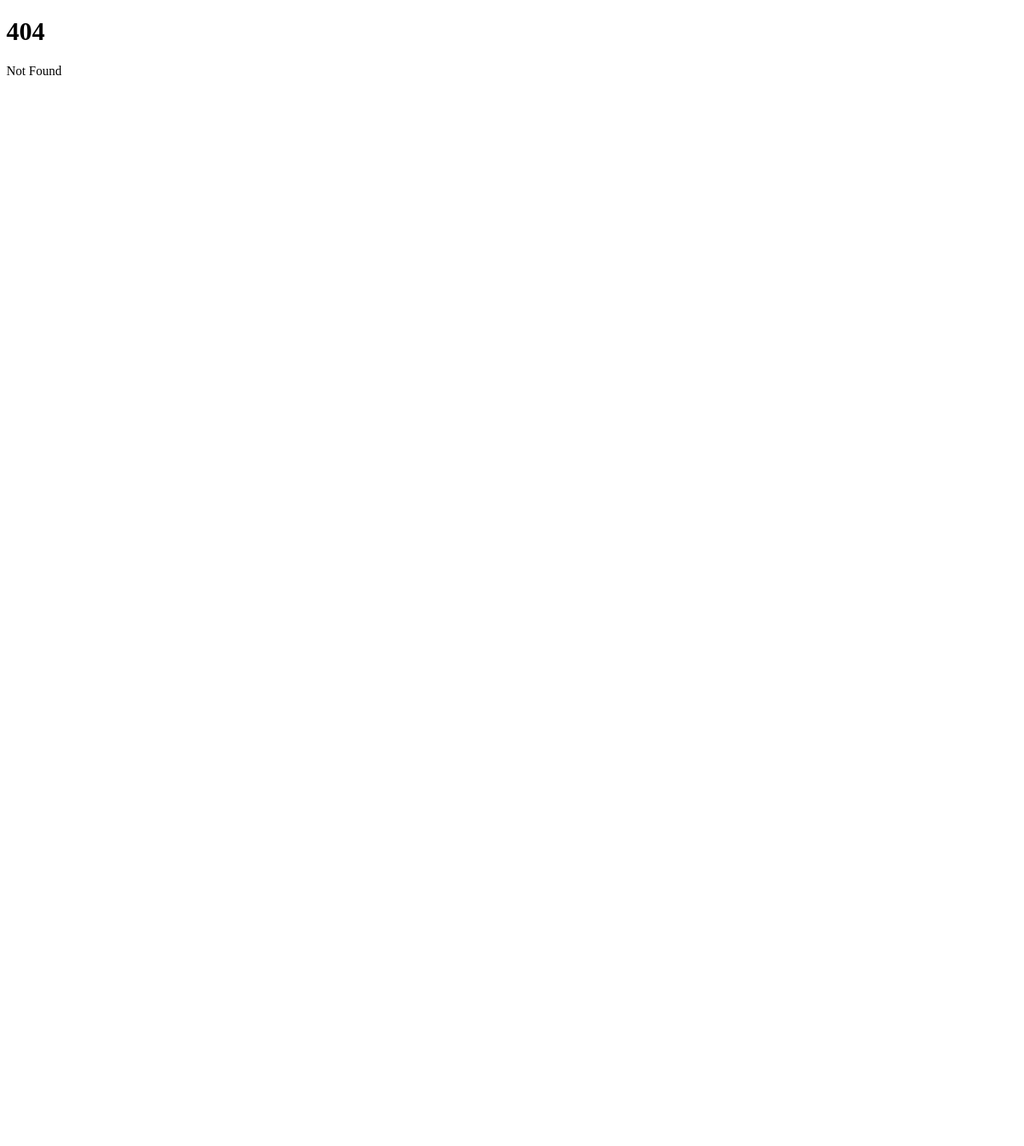
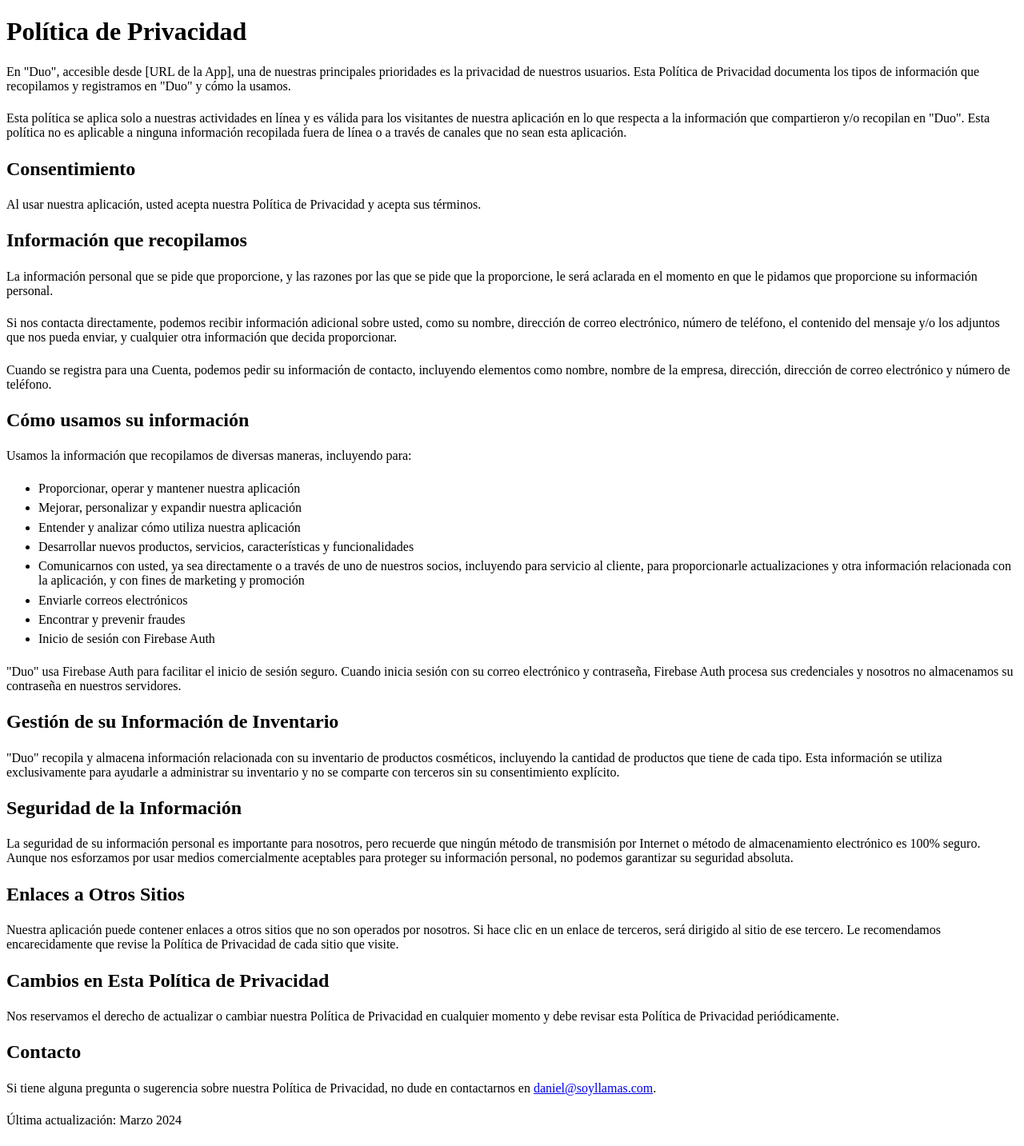
Before and after one commit to soyllamas/soyllamas.com, a SvelteKit app: page /duo/privacy-policy in a window 1280 px wide. Before the commit this address had no page. Shown: the whole page at 80% size. Before the commit the page ends 800 px from the top, so only its background shows below. Built offline with nearby package versions, Linux system fonts and the light colour scheme.

Commit message:
feat: add duo links

```diff
--- /dev/null
+++ b/src/routes/duo/privacy-policy/+page.svelte
@@ -0,0 +1,120 @@
+<div class="mx-8 md:mx-auto max-w-2xl my-16">
+    <h1>Política de Privacidad</h1>
+
+    <p>En "Duo", accesible desde [URL de la App], una de nuestras principales prioridades es la privacidad
+        de
+        nuestros usuarios. Esta Política de Privacidad documenta los tipos de información que recopilamos y registramos
+        en
+        "Duo" y cómo la usamos.</p>
+
+    <p>Esta política se aplica solo a nuestras actividades en línea y es válida para los visitantes de nuestra
+        aplicación en
+        lo que respecta a la información que compartieron y/o recopilan en "Duo". Esta política no es
+        aplicable
+        a ninguna información recopilada fuera de línea o a través de canales que no sean esta aplicación.</p>
+
+    <h2>Consentimiento</h2>
+
+    <p>Al usar nuestra aplicación, usted acepta nuestra Política de Privacidad y acepta sus términos.</p>
+
+    <h2>Información que recopilamos</h2>
+
+    <p>La información personal que se pide que proporcione, y las razones por las que se pide que la proporcione, le
+        será
+        aclarada en el momento en que le pidamos que proporcione su información personal.</p>
+
+    <p>Si nos contacta directamente, podemos recibir información adicional sobre usted, como su nombre, dirección de
+        correo
+        electrónico, número de teléfono, el contenido del mensaje y/o los adjuntos que nos pueda enviar, y cualquier
+        otra
+        información que decida proporcionar.</p>
+
+    <p>Cuando se registra para una Cuenta, podemos pedir su información de contacto, incluyendo elementos como nombre,
+        nombre de la empresa, dirección, dirección de correo electrónico y número de teléfono.</p>
+
+    <h2>Cómo usamos su información</h2>
+
+    <p>Usamos la información que recopilamos de diversas maneras, incluyendo para:</p>
+
+    <ul class="list-disc pl-8">
+        <li>Proporcionar, operar y mantener nuestra aplicación</li>
+        <li>Mejorar, personalizar y expandir nuestra aplicación</li>
+        <li>Entender y analizar cómo utiliza nuestra aplicación</li>
+        <li>Desarrollar nuevos productos, servicios, características y funcionalidades</li>
+        <li>Comunicarnos con usted, ya sea directamente o a través de uno de nuestros socios, incluyendo para servicio
+            al
+            cliente, para proporcionarle actualizaciones y otra información relacionada con la aplicación, y con fines
+            de
+            marketing y promoción
+        </li>
+        <li>Enviarle correos electrónicos</li>
+        <li>Encontrar y prevenir fraudes</li>
+        <li>Inicio de sesión con Firebase Auth</li>
+    </ul>
+
+    <p>"Duo" usa Firebase Auth para facilitar el inicio de sesión seguro. Cuando inicia sesión con su
+        correo
+        electrónico y contraseña, Firebase Auth procesa sus credenciales y nosotros no almacenamos su contraseña en
+        nuestros
+        servidores.</p>
+
+    <h2>Gestión de su Información de Inventario</h2>
+
+    <p>"Duo" recopila y almacena información relacionada con su inventario de productos cosméticos,
+        incluyendo
+        la cantidad de productos que tiene de cada tipo. Esta información se utiliza exclusivamente para ayudarle a
+        administrar su inventario y no se comparte con terceros sin su consentimiento explícito.</p>
+
+    <h2>Seguridad de la Información</h2>
+
+    <p>La seguridad de su información personal es importante para nosotros, pero recuerde que ningún método de
+        transmisión
+        por Internet o método de almacenamiento electrónico es 100% seguro. Aunque nos esforzamos por usar medios
+        comercialmente aceptables para proteger su información personal, no podemos garantizar su seguridad
+        absoluta.</p>
+
+    <h2>Enlaces a Otros Sitios</h2>
+
+    <p>Nuestra aplicación puede contener enlaces a otros sitios que no son operados por nosotros. Si hace clic en un
+        enlace
+        de terceros, será dirigido al sitio de ese tercero. Le recomendamos encarecidamente que revise la Política de
+        Privacidad de cada sitio que visite.</p>
+
+    <h2>Cambios en Esta Política de Privacidad</h2>
+
+    <p>Nos reservamos el derecho de actualizar o cambiar nuestra Política de Privacidad en cualquier momento y debe
+        revisar
+        esta Política de Privacidad periódicamente.</p>
+
+    <h2>Contacto</h2>
+
+    <p>Si tiene alguna pregunta o sugerencia sobre nuestra Política de Privacidad, no dude en contactarnos en <a
+            class="underline" href="mailto:daniel@soyllamas.com">daniel@soyllamas.com</a>.</p>
+
+    <p class="opacity-40">Última actualización: Marzo 2024</p>
+</div>
+
+<style>
+    h1 {
+        font-size: 2rem;
+        margin-bottom: 1.4rem;
+    }
+
+    h2 {
+        font-size: 1.5rem;
+        margin-bottom: 1.4rem;
+    }
+
+    p {
+        font-size: 1rem;
+        margin-bottom: 1.4rem;
+    }
+
+    ul {
+        margin-bottom: 1.4rem;
+    }
+
+    li {
+        margin-bottom: .4rem;
+    }
+</style>
```
Also changed, not shown: src/routes/duo/+page.svelte (added, +8 -0 lines).
